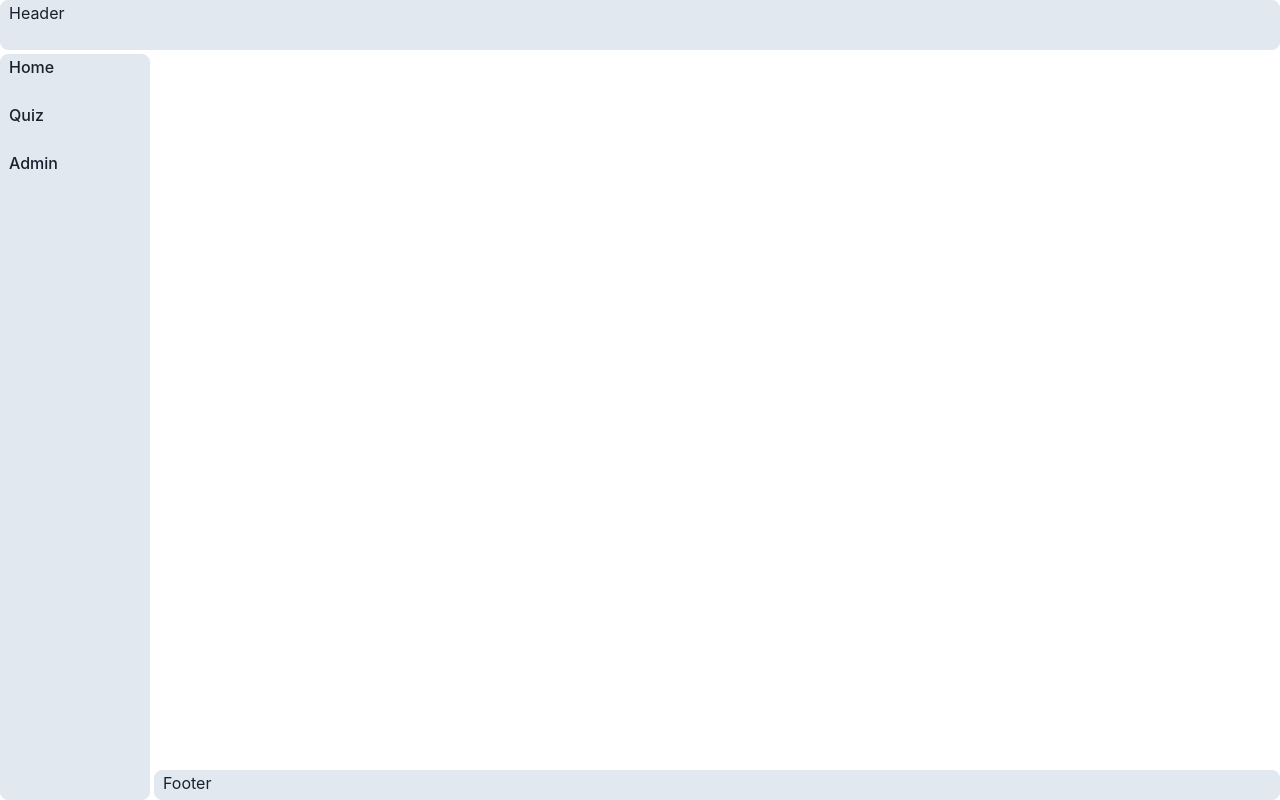
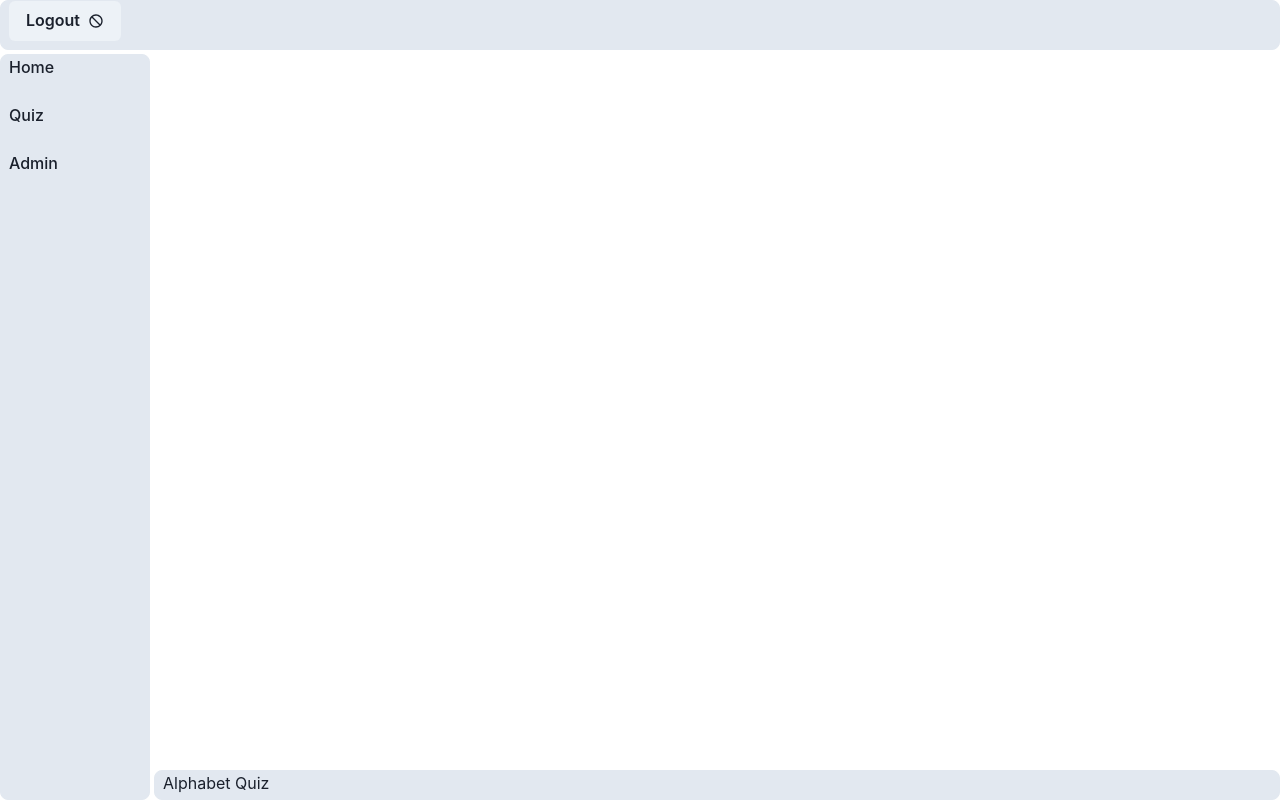
Before and after one commit to sandhya-sago/alphabet_quiz, a React (Vite) app in the folder client/: page / in a window 1280 px wide. Built offline with nearby package versions, Linux system fonts and the light colour scheme; what @feathersjs/authentication-client, @feathersjs/feathers, @feathersjs/rest-client would draw is missing.

Commit message:
ENH: Have logout button

```diff
--- a/client/src/components/Layout.tsx
+++ b/client/src/components/Layout.tsx
@@ -1,6 +1,11 @@
-import { Grid, GridItem, Stack } from "@chakra-ui/react";
-import { Outlet, NavLink } from "react-router-dom";
-export const Layout = () => (
+import { Button, Grid, GridItem, Stack } from "@chakra-ui/react";
+import { Outlet, NavLink, useNavigate } from "react-router-dom";
+import { NotAllowedIcon } from "@chakra-ui/icons";
+import { app } from "../client";
+
+export const Layout = () => {
+  const navigate = useNavigate();
+  return (
     <>
       <Grid
         templateAreas={`"header header"
@@ -19,7 +24,15 @@ export const Layout = () => (
           borderRadius="lg"
           area={"header"}
         >
-        Header
+          <Button
+            rightIcon={<NotAllowedIcon />}
+            onClick={async () => {
+              await app.logout();
+              navigate("/login");
+            }}
+          >
+            Logout
+          </Button>
         </GridItem>
         <GridItem
           pl="2"
@@ -44,8 +57,9 @@ export const Layout = () => (
           borderRadius="lg"
           area={"footer"}
         >
-        Footer
+          Alphabet Quiz
         </GridItem>
       </Grid>
     </>
   );
+};
--- a/client/src/routes/Login.tsx
+++ b/client/src/routes/Login.tsx
@@ -13,7 +13,7 @@ import {
 export const Login = () => {
   const location = useLocation();
   const params = new URLSearchParams(location.search);
-  const from = params.get("from") || "/";
+  const from = params.get("from") || "/home";
   const navigate = useNavigate();
 
   return (
```
Lines whose indentation alone changed are shown as unchanged.
